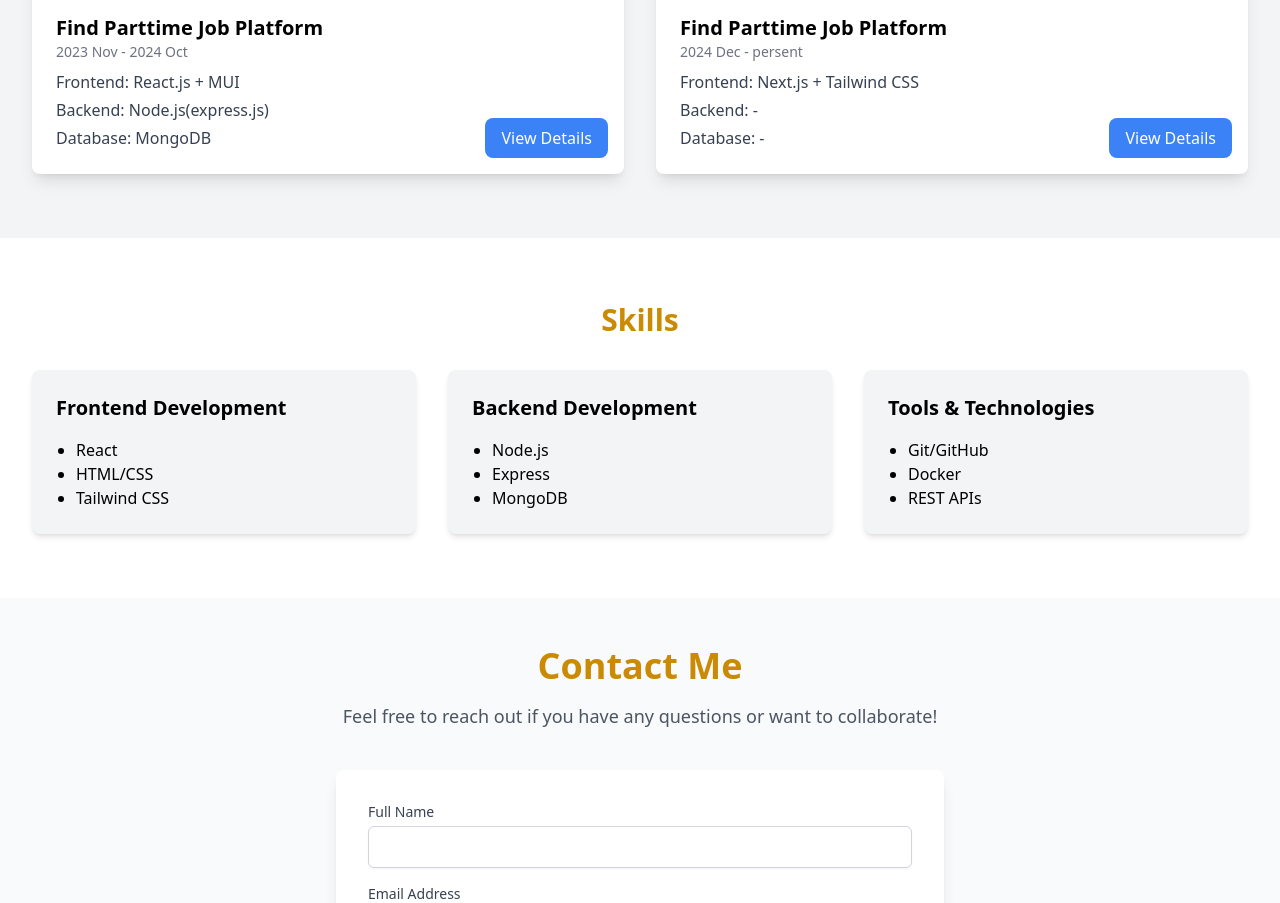
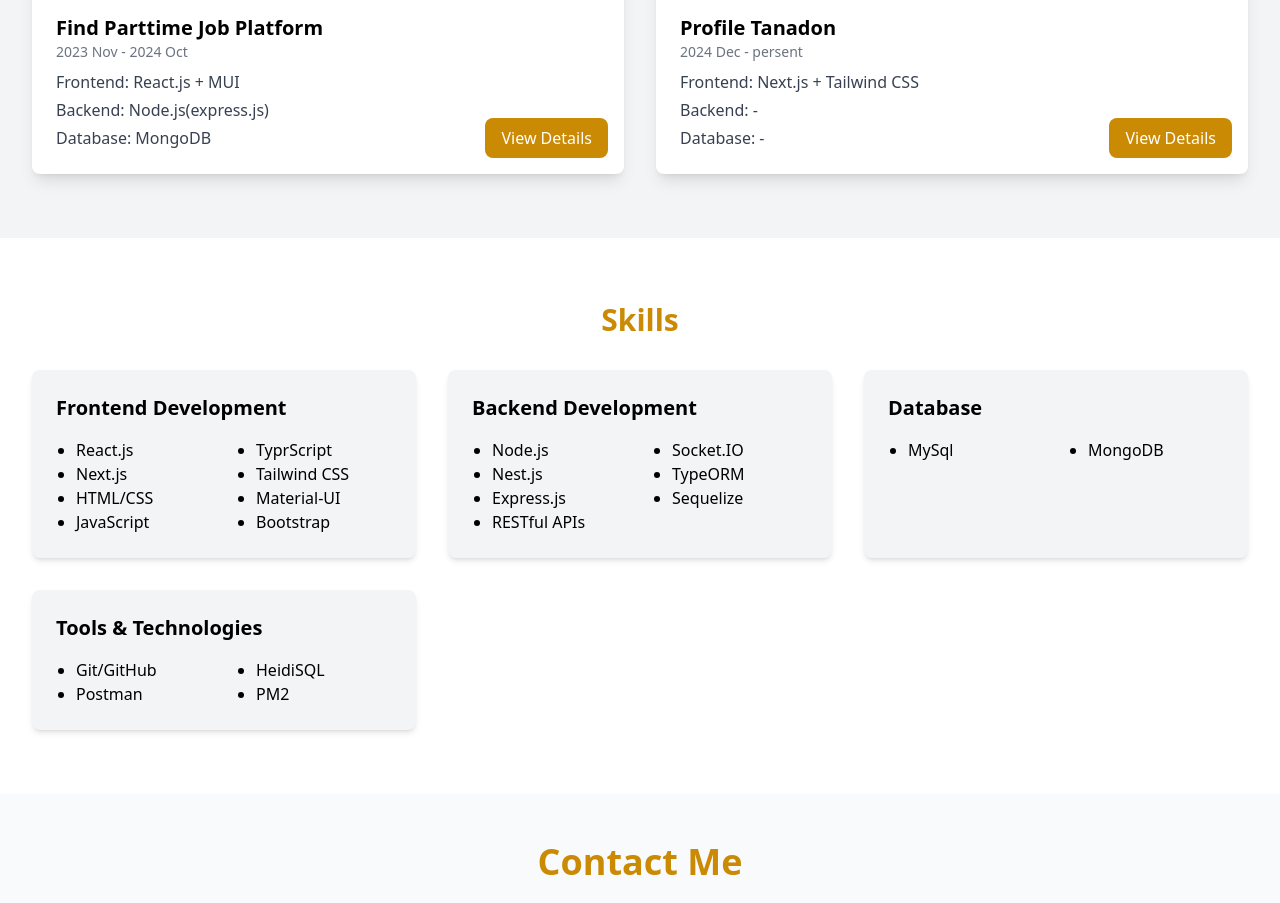
Before and after one commit to tanadonhundev/thana-dev-next, a Next.js app: page / in a window 1280 px wide. Shown: the part 1890-2793 px from the top of the page. Built offline with nearby package versions, Linux system fonts and the light colour scheme.

Commit message:
edit skills detali

```diff
--- a/src/components/ProjectCard.tsx
+++ b/src/components/ProjectCard.tsx
@@ -35,7 +35,7 @@ export default function ProjectCard({
         {/* ปุ่มที่ให้ผู้ใช้กด */}
         <button
           onClick={onButtonClick}
-          className="absolute bottom-4 right-4 px-4 py-2 bg-blue-500 text-white rounded-lg hover:bg-blue-600"
+          className="absolute bottom-4 right-4 px-4 py-2 bg-yellow-600 text-white rounded-lg hover:bg-yellow-700"
         >
           View Details
         </button>
--- a/src/components/SkillCard.tsx
+++ b/src/components/SkillCard.tsx
@@ -6,14 +6,26 @@ type SkillCardProps = {
 };
 
 export default function TestCard({ title, skills }: SkillCardProps) {
+  // Split the skills into two arrays for two columns
+  const halfIndex = Math.ceil(skills.length / 2);
+  const firstHalf = skills.slice(0, halfIndex);
+  const secondHalf = skills.slice(halfIndex);
+
   return (
     <div className="bg-gray-100 p-6 rounded-lg shadow-md flex flex-col h-full">
       <h3 className="text-xl font-semibold">{title}</h3>
-      <ul className="mt-4 list-disc pl-5">
-        {skills.map((skill, index) => (
-          <li key={index}>{skill}</li>
-        ))}
-      </ul>
+      <div className="flex mt-4 space-x-6">
+        <ul className="list-disc pl-5 w-1/2">
+          {firstHalf.map((skill, index) => (
+            <li key={index}>{skill}</li>
+          ))}
+        </ul>
+        <ul className="list-disc pl-5 w-1/2">
+          {secondHalf.map((skill, index) => (
+            <li key={index}>{skill}</li>
+          ))}
+        </ul>
+      </div>
     </div>
   );
 }
--- a/src/views/SkillSection.tsx
+++ b/src/views/SkillSection.tsx
@@ -47,7 +47,16 @@ export default function SkillSection() {
             >
               <SkillCard
                 title="Frontend Development"
-                skills={["React", "HTML/CSS", "Tailwind CSS",]}
+                skills={[
+                  "React.js",
+                  "Next.js",
+                  "HTML/CSS",
+                  "JavaScript",
+                  "TyprScript",
+                  "Tailwind CSS",
+                  "Material-UI",
+                  "Bootstrap",
+                ]}
               />
             </motion.div>
             <motion.div
@@ -58,7 +67,15 @@ export default function SkillSection() {
             >
               <SkillCard
                 title="Backend Development"
-                skills={["Node.js", "Express", "MongoDB"]}
+                skills={[
+                  "Node.js",
+                  "Nest.js",
+                  "Express.js",
+                  "RESTful APIs",
+                  "Socket.IO",
+                  "TypeORM",
+                  "Sequelize",
+                ]}
               />
             </motion.div>
             <motion.div
@@ -67,9 +84,17 @@ export default function SkillSection() {
               transition={{ duration: 0.8, ease: "easeOut", delay: 0.2 }}
               whileHover={{ scale: 1.05, y: -5 }}
             >
+              <SkillCard title="Database" skills={["MySql", "MongoDB"]} />
+            </motion.div>
+            <motion.div
+              initial={{ opacity: 0, x: -50 }}
+              animate={isVisible ? { opacity: 1, x: 0 } : {}}
+              transition={{ duration: 0.8, ease: "easeOut" }}
+              whileHover={{ scale: 1.05, y: -5 }}
+            >
               <SkillCard
                 title="Tools & Technologies"
-                skills={["Git/GitHub", "Docker", "REST APIs"]}
+                skills={["Git/GitHub", "Postman", "HeidiSQL", "PM2"]}
               />
             </motion.div>
           </div>
--- a/src/views/WorkSection.tsx
+++ b/src/views/WorkSection.tsx
@@ -108,7 +108,7 @@ export default function WorkSection() {
               whileHover={{ scale: 1.05, y: -5 }}
             >
               <ProjectCard
-                title="Find Parttime Job Platform"
+                title="Profile Tanadon"
                 period="2024 Dec - persent"
                 description={[
                   "Frontend: Next.js + Tailwind CSS",
```
